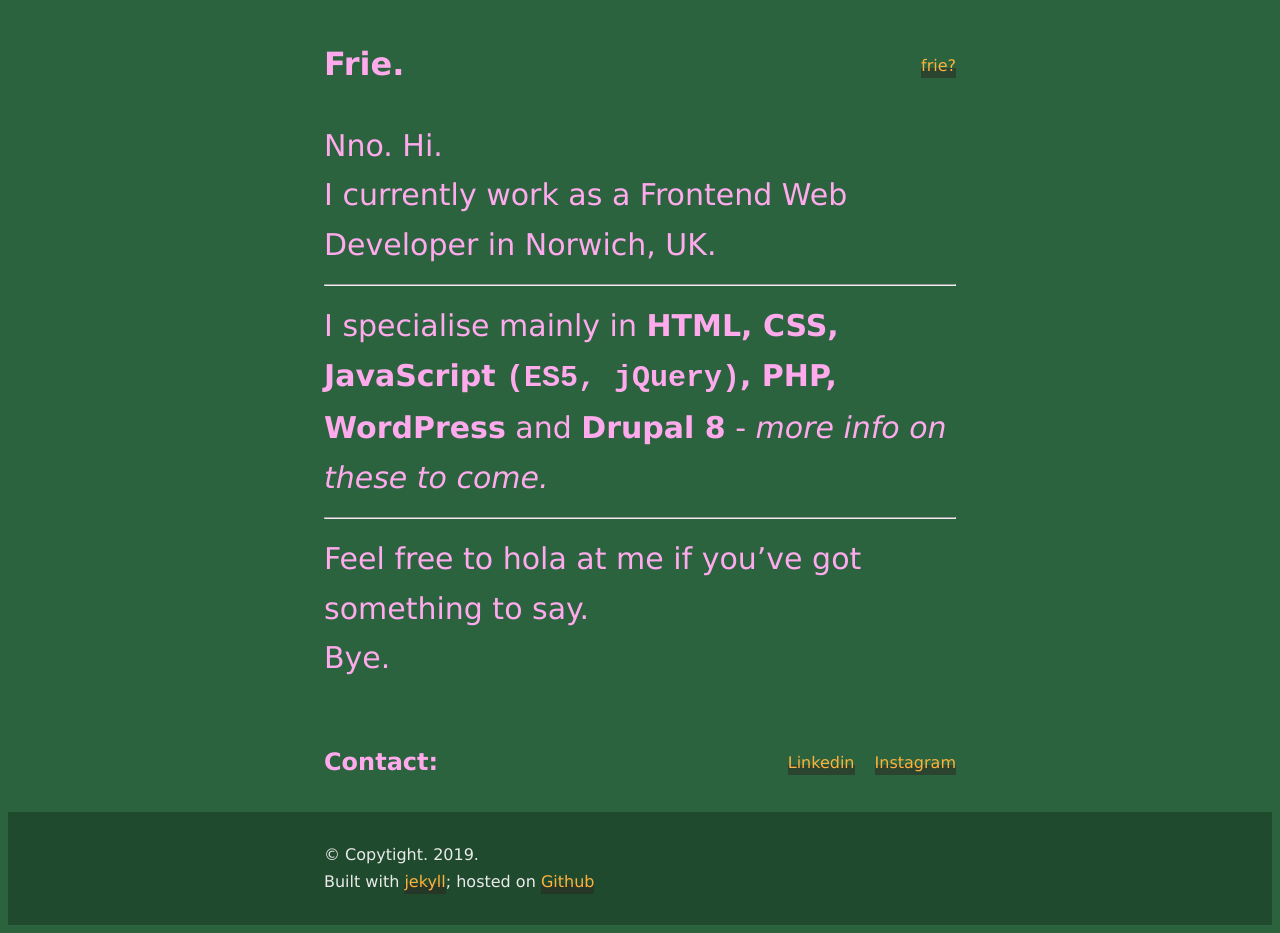
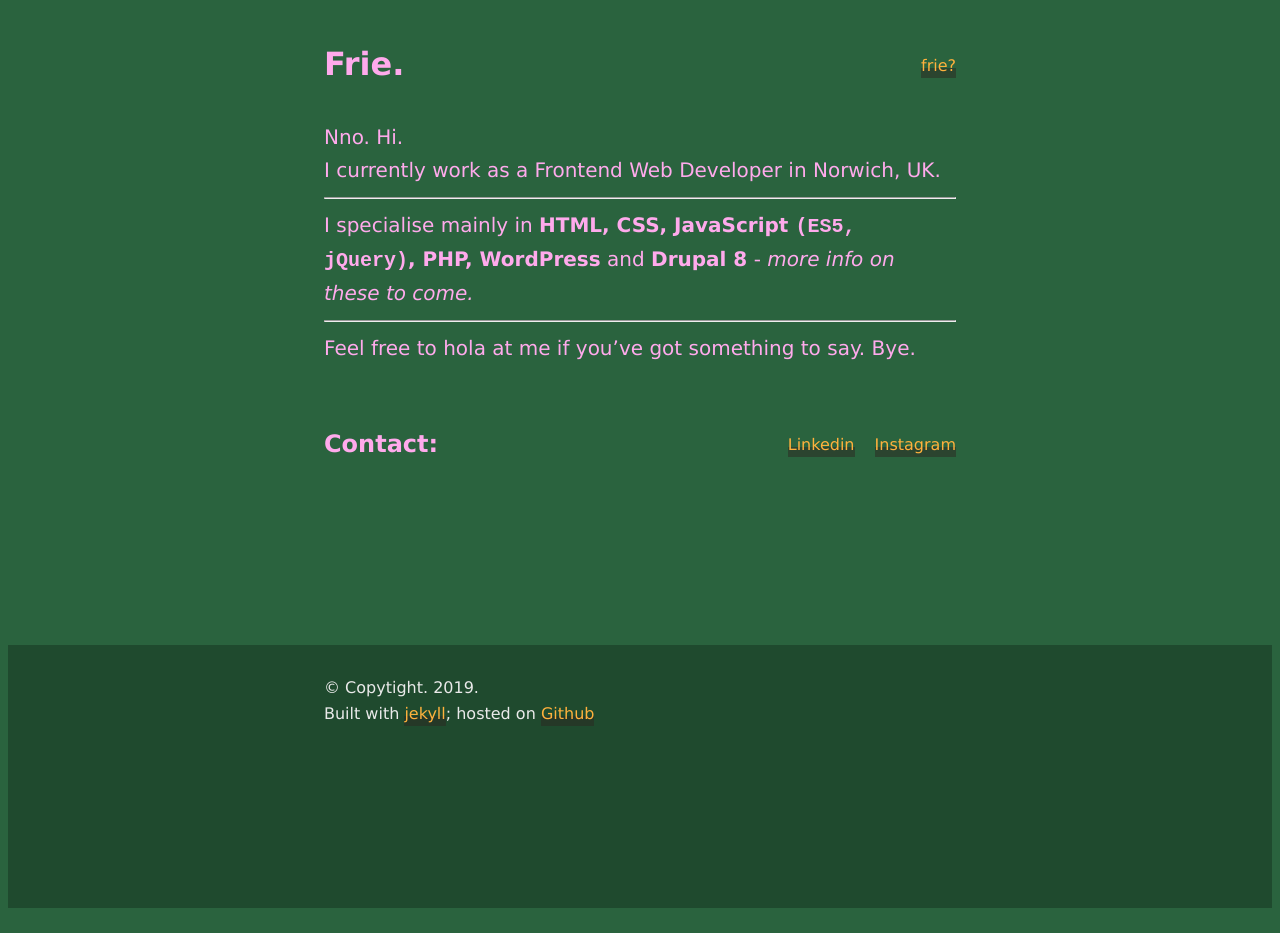
Before and after one commit to chiich/portfolio, a Jekyll site: the page built from index.md, in a window 1280 px wide. Built offline with Jekyll 4.4.1, drawn with Linux system fonts in a browser that asks for light colours; nearby versions of some CDN libraries; some web fonts are replaced.

Commit message:
refresh 2019-001

```diff
--- a/_sass/_w3.scss
+++ b/_sass/_w3.scss
@@ -144,7 +144,7 @@ footer {
 }
 @media only screen and (min-width: 640px) {
   .intro {
-    font-size: 3rem;
+    // font-size: 3rem;
   }
 }
 @media only screen and (min-width: 992px) {
```
